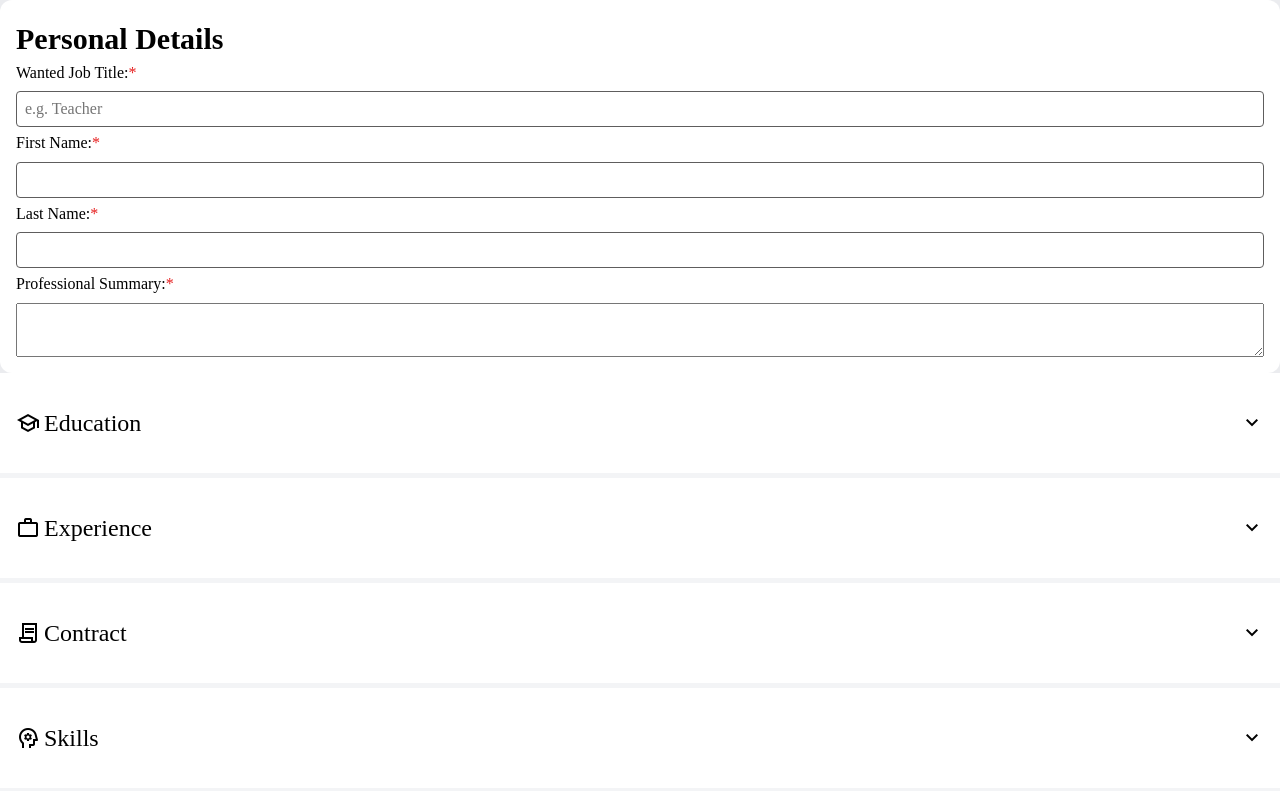
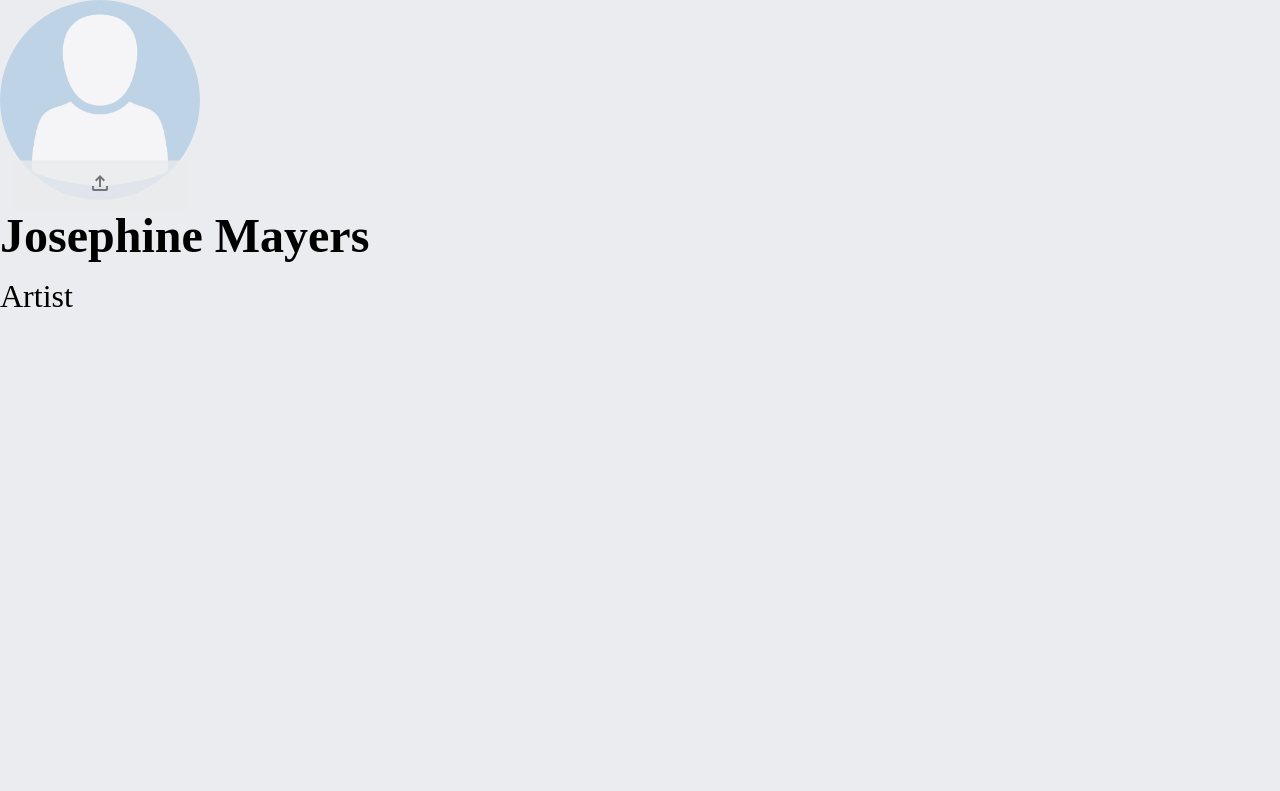
Before and after one commit to ZTanvir/cv-maker, a React (Vite) app: page / in a window 1280 px wide. Shown: the top 791 px of the page. Built offline with nearby package versions, Linux system fonts and the light colour scheme.

Commit message:
Increase font size of h2,p in NameAndProfession componet

```diff
--- a/src/Components/Cv.jsx
+++ b/src/Components/Cv.jsx
@@ -10,7 +10,7 @@ const Cv = () => {
 
     return (
         <section className="cv-maker">
-            <CvInfo cvData={cvData} setCvData={setCvData} />
+            {/* <CvInfo cvData={cvData} setCvData={setCvData} /> */}
             <CvPreview cvInfo={cvData} />
         </section>
     );
--- a/src/Components/CvPreview/NameAndProfession.jsx
+++ b/src/Components/CvPreview/NameAndProfession.jsx
@@ -1,10 +1,12 @@
+import styles from "../../styles/CvPreview/nameAndProfession.module.css";
+
 const NameAndProfession = ({ cvData }) => {
     const personalData = cvData.personal_details;
     const fullName = personalData.fname + " " + personalData.lname;
     const profession = personalData.profession;
 
     return (
-        <section>
+        <section className={styles.userNameAndProfession}>
             <h2>{fullName}</h2>
             <p>{profession}</p>
         </section>
--- /dev/null
+++ b/src/styles/CvPreview/nameAndProfession.module.css
@@ -0,0 +1,6 @@
+.userNameAndProfession > h2 {
+    font-size: 3rem;
+}
+.userNameAndProfession > p {
+    font-size: 2rem;
+}
```
